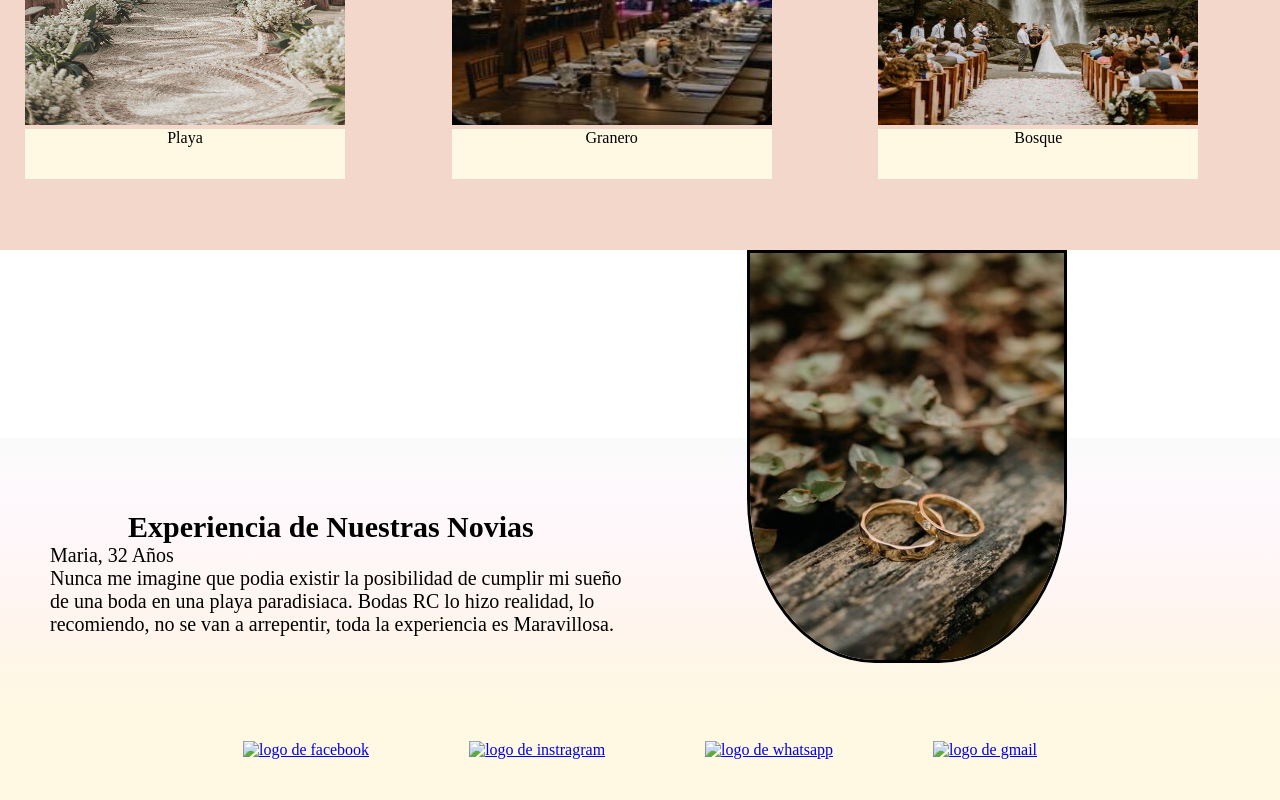
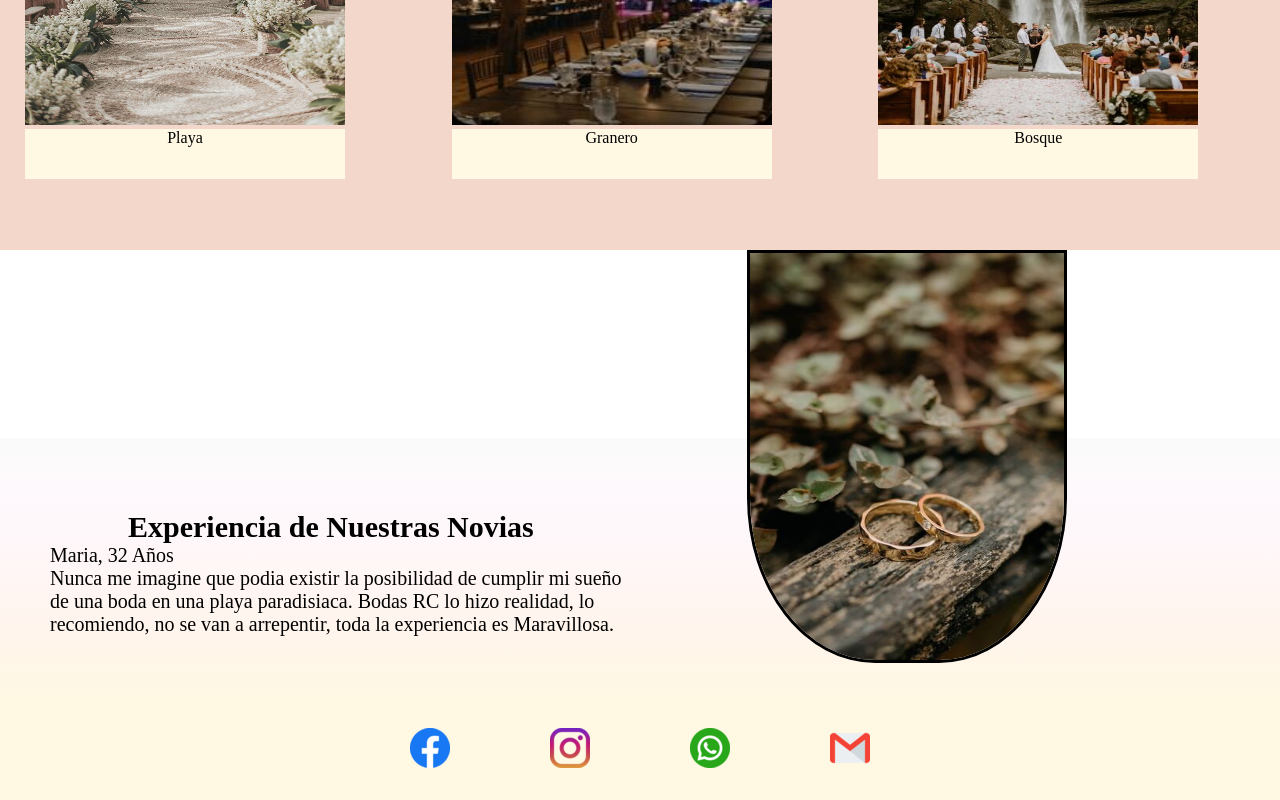
Before and after one commit to RocioCatania/PFCatania, a website: page index.html in a window 1280 px wide. Shown: the part 1150-1950 px from the top of the page. Drawn offline with Linux system fonts and the light colour scheme; the site is published under a folder, as on GitHub Pages, so addresses that start at the root find nothing; a web font is replaced by a local one.

Commit message:
correcciones

```diff
--- a/index.html
+++ b/index.html
@@ -72,10 +72,10 @@
         </section>
     </main>
     <footer>
-        <a href="https://es-la.facebook.com/"><img src="../assets/iconos/facebook.png" alt="logo de facebook"></a>
-        <a href="https://www.instagram.com/"><img src="../assets/iconos/instagram (1).png" alt="logo de instragram"></a>
-        <a href="https://web.whatsapp.com/"><img src="../assets/iconos/whatsapp.png" alt="logo de whatsapp"></a>
-        <a href="https://mail.google.com/"><img src="../assets/iconos/gmail.png" alt="logo de gmail"></a>
+        <a href="https://es-la.facebook.com/"><img src="./assets/iconos/facebook.png" alt="logo de facebook"></a>
+        <a href="https://www.instagram.com/"><img src="./assets/iconos/instagram (1).png" alt="logo de instragram"></a>
+        <a href="https://web.whatsapp.com/"><img src="./assets/iconos/whatsapp.png" alt="logo de whatsapp"></a>
+        <a href="https://mail.google.com/"><img src="./assets/iconos/gmail.png" alt="logo de gmail"></a>
     </footer>
     <script src="https://kit.fontawesome.com/77fd0092e8.js" crossorigin="anonymous"></script>
 </body>
--- a/scss/layout/_main_nosotros.scss
+++ b/scss/layout/_main_nosotros.scss
@@ -1,6 +1,6 @@
 .mainNosotros {
-    @include width-height (100%,100%);
-    background-image:url(/assets/iconos/pareja.png);
+    @include width-height (100%,50rem);
+    background-image:url(../assets/iconos/pareja.png);
     background-repeat: no-repeat;
     background-position: center;
     background-size: cover;
```
Also changed, not shown: css/style.css.
